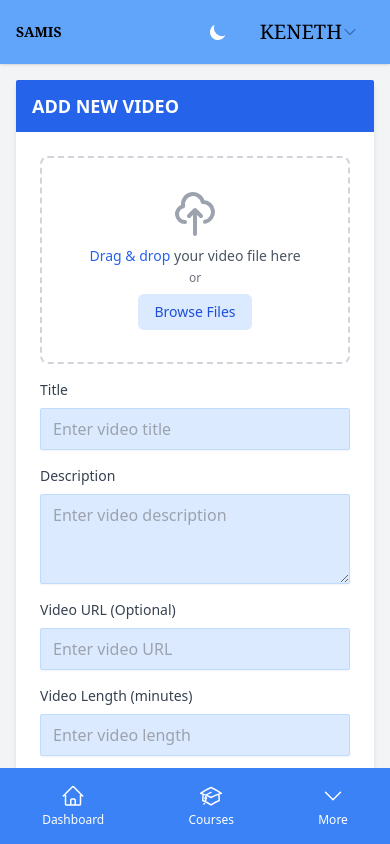
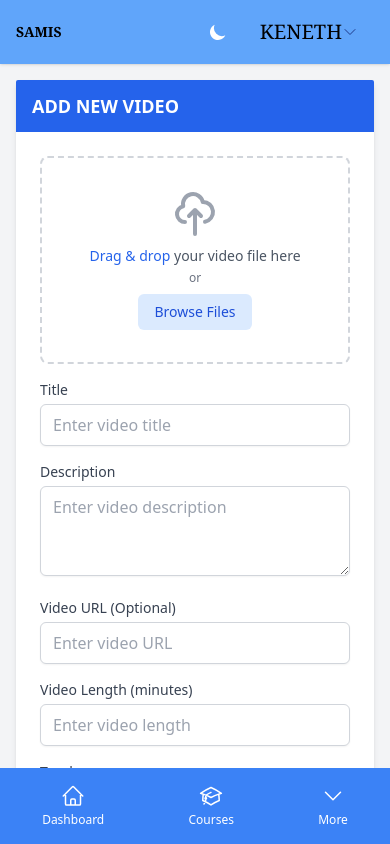
Before and after one commit to keneth217/SAMIS-E-LEARNING, a Vue app: page /admin/courses/add in a window 390 px wide. Built offline with nearby package versions, Linux system fonts and the light colour scheme; the HTML template or start-up script is replaced by a standard one; what vue-toast-notification would draw is missing.

Commit message:
update dark mode in admin components

```diff
--- a/src/assets/main.css
+++ b/src/assets/main.css
@@ -33,8 +33,7 @@
 }
 
 .form-input {
-    @apply block w-full px-3 py-2 mt-2 border border-blue-200 bg-blue-100 rounded-sm shadow-sm focus:outline-none focus:ring-2
-    focus:ring-blue-500 focus:border-blue-500 sm:text-sm;
+    @apply w-full px-3 py-2 border border-gray-300 rounded-md shadow-sm dark:bg-gray-400 dark:text-white focus:outline-none focus:ring-blue-500 focus:border-blue-500 disabled:bg-gray-100;
 }
 
 .form-input-sm {
@@ -43,7 +42,7 @@
 }
 
 .form-labels {
-    @apply block text-sm font-medium text-gray-700;
+    @apply block text-sm font-medium text-gray-700 mb-1 dark:text-white;
 }
 
 .class-form {
@@ -75,7 +74,7 @@
 }
 
 .sidebar-lists {
-    @apply space-y-4 mt-10 w-full ml-4 mb-10 text-black
+    @apply space-y-4 mt-10 w-full ml-4 mb-10 text-black dark:text-white
 }
 
 .sidebar-links {
```
